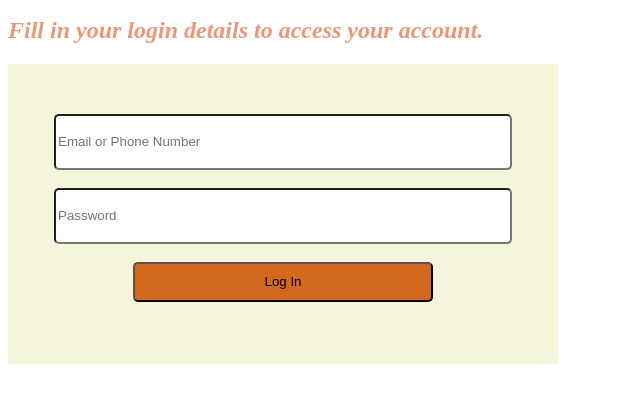
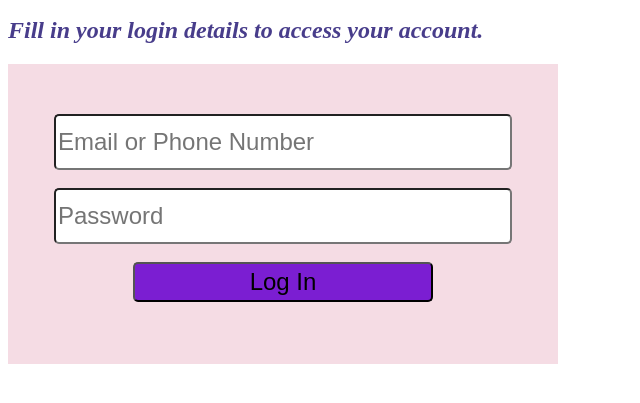
Before and after one commit to Dufuna-CodeCamp/January-Hack-Team4, a plain HTML site: page smartShops/HTML/login.html in a window 1280 px wide. Shown: the part 29-432 px from the top of the page, without its empty margins (0-640 px from the left). Drawn offline with Linux system fonts and the light colour scheme.

Commit message:
added login.html page

```diff
--- a/smartShops/HTML/login.html
+++ b/smartShops/HTML/login.html
@@ -11,23 +11,25 @@
 <body>
     <div class="logo">
         <img src="#" alt="SmartShops Logo">
-        <h2 style="color:darksalmon"> <em> Fill in your login details to access your account.</em></h2>
+        <h2 style="color: darkslateblue;"> <em> Fill in your login details to access your account.</em></h2>
     </div>
     <div class="login">
         <form action="#" style="text-align: center;
-            background-color: beige; padding: auto;
+            background-color: rgb(245, 220, 228); padding: auto;
             height:300px; width: 550px;">
             <input type="text" name="email" id="email" placeholder="Email or Phone Number"
-                style="width: 450px;height: 50px;border-radius: 5px; margin-top: 50px;">
+                style="width: 450px;height: 50px;border-radius: 5px; margin-top: 50px;font: 1.5em sans-serif;">
                 <br><br>
 
 
             <input type="password" name="password" id="password" placeholder="Password"
-            style="width: 450px;height: 50px;border-radius: 5px;"><br><br>
+            style="width: 450px;height: 50px;border-radius: 5px;font: 1.5em sans-serif;">
+            <br><br>
 
 
             <button name="login" type="submit"
-                 style="border-radius: 5px;background-color: chocolate;height: 40px;width: 300px;">
+                 style="border-radius: 5px;background-color: rgb(123, 30, 210);
+                 height: 40px;width: 300px;font: 1.5em sans-serif;">
                  Log In
             </button>
         </form>
```
